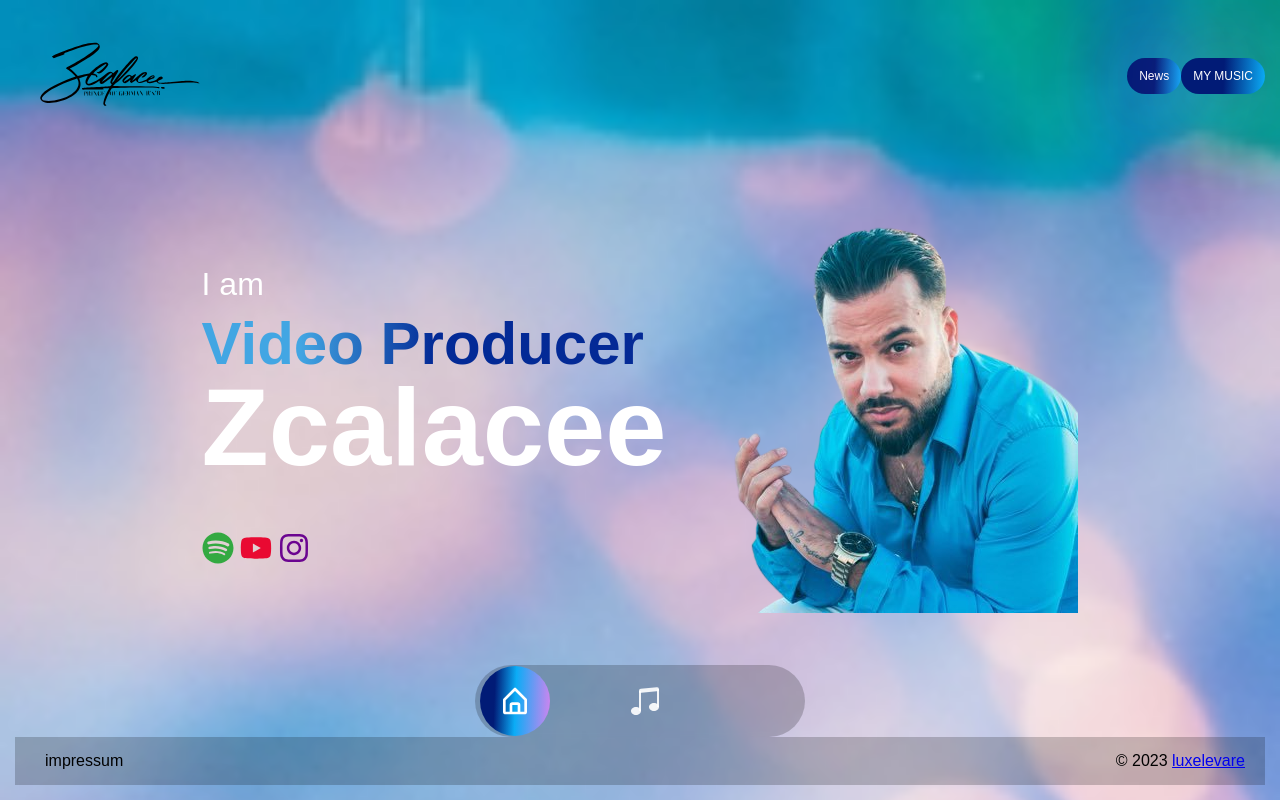
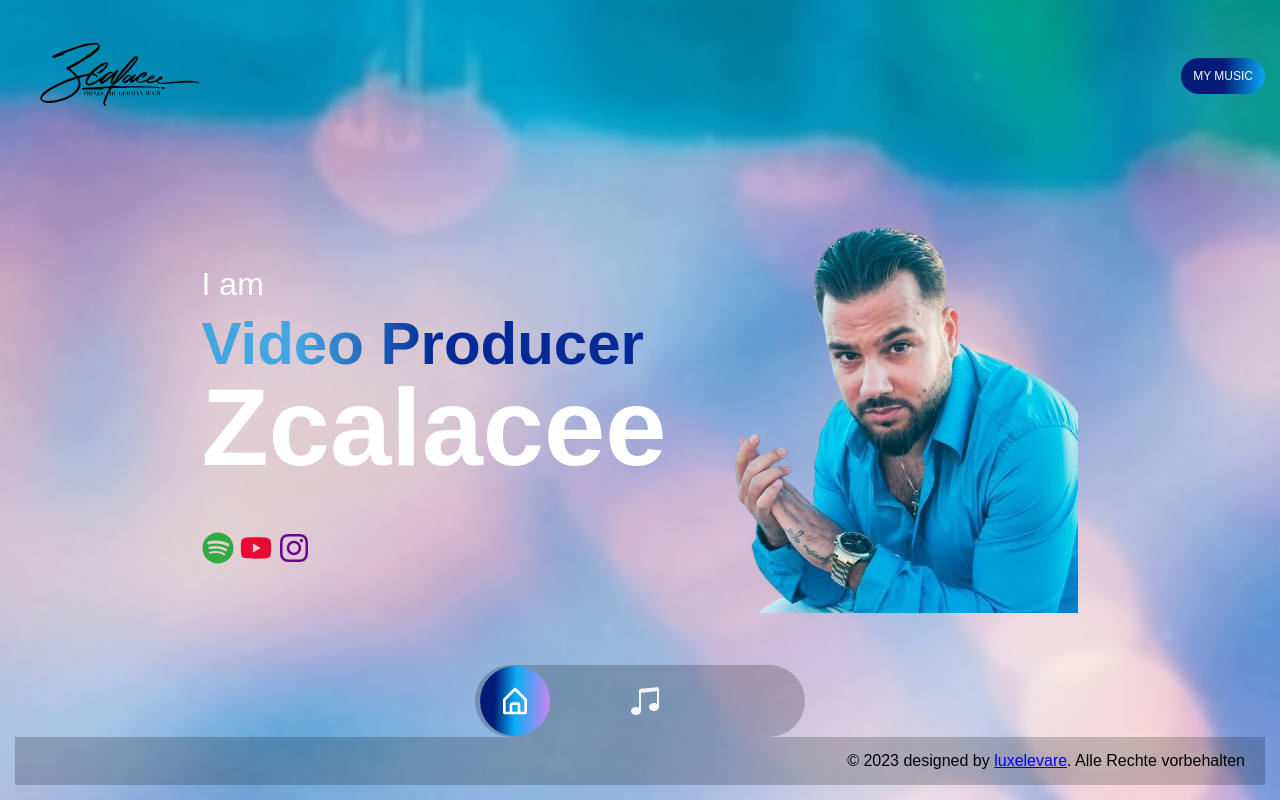
Before and after one commit to Giancarlo49/zcalacee_page, a React (Vite) app: page / in a window 1280 px wide. Shown: the top 800 px of the page. Built offline with nearby package versions, Linux system fonts and the light colour scheme; some icons are missing.

Commit message:
footer bearbeitet

```diff
--- a/src/components/Header.jsx
+++ b/src/components/Header.jsx
@@ -1,4 +1,4 @@
-import React from "react";
+
 import "./HeaderStyles.css";
 import Logo from "../assets/logo.svg";
 import { Link } from "react-scroll";
@@ -18,9 +18,9 @@ const Header = () => {
           </a>
           {/* button */}
           <div>
-            <Link to="news" activeClass="active" smooth={true} spy={true}>
+            {/* <Link to="news" activeClass="active" smooth={true} spy={true}>
               <button className="btn btn-sm">News</button>
-            </Link>
+            </Link> */}
             <Link to="music" activeClass="active" smooth={true} spy={true}>
               <button className="btn btn-sm">MY MUSIC</button>
             </Link>
--- a/src/components/Nav.jsx
+++ b/src/components/Nav.jsx
@@ -1,4 +1,4 @@
-import React from "react";
+
 import "./NavStyles.css";
 // import icons
 import { BiHomeAlt } from "react-icons/bi";
@@ -45,8 +45,9 @@ const Nav = () => {
           </Link>
         </div>
         <div className="footer">
-          <div className="impressum">impressum</div>
-          <div className="luxelevare"><p>&copy; 2023 <a href="mailto:luxelevare@gmail.com">luxelevare</a></p></div>
+        <div className="impressum"></div>
+
+           <div className="luxelevare"><p>&copy; 2023 designed by <a className="lux-email"href="mailto:luxelevare@gmail.com">luxelevare</a>. Alle Rechte vorbehalten</p></div>
         </div>
       </div>
     </nav>
--- a/src/components/NavStyles.css
+++ b/src/components/NavStyles.css
@@ -85,3 +85,7 @@
 .luxelevare {
   padding-right: 20px;
 }
+
+.lux-email{
+  cursor: pointer;
+}
```
